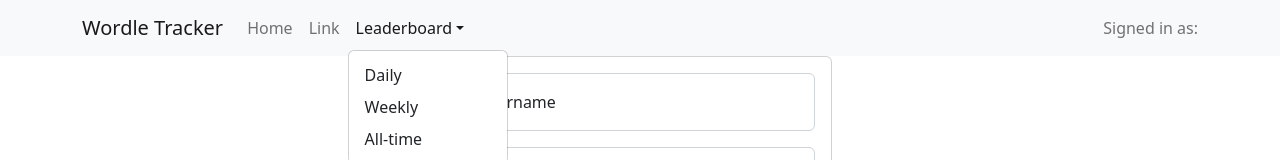
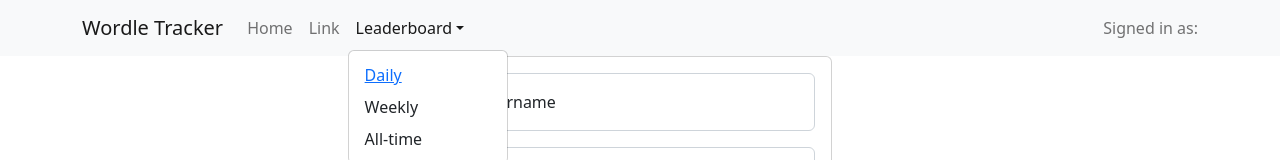
Before and after one commit to inigobo/wordle-leaderboard, a React (Create React App) app: page /login in a window 1280 px wide. Both pictures are taken after a click on the button "Leaderboard". Shown: the top 160 px of the page. Built offline with nearby package versions, Linux system fonts and the light colour scheme.

Commit message:
fix for context

```diff
--- a/src/components/LoginForm/LoginForm.jsx
+++ b/src/components/LoginForm/LoginForm.jsx
@@ -12,14 +12,11 @@
     const { globalContext, setGlobalContext } = useGlobalContext();
 
     const handleSubmit = (event) => {
-        const form = event.currentTarget;
-        if (form.checkValidity() === false) {
-            event.preventDefault();
-            event.stopPropagation();
-        }
-
+        event.preventDefault();
+        event.stopPropagation();
+        console.log(event.target.username.value,'>>>username')
         setValidated(true);
-        setGlobalContext({ ...globalContext,username:'username', isLoggedIn: true })
+        setGlobalContext({ ...globalContext,username:event.target.username.value, isLoggedIn: true })
     };
     console.log(globalContext);
     return (
@@ -32,8 +29,10 @@
                         className="mb-3">
                         <Form.Control
                             type="text"
+                            name="username"
                             placeholder='Username'
-                            required />
+                            required
+                        />
                         <Form.Control.Feedback></Form.Control.Feedback>
                         <Form.Control.Feedback type="invalid">
                             Please choose a username.
@@ -42,6 +41,7 @@
                     <FloatingLabel
                         controlId="floatingInput"
                         label="Email"
+                        name="email"
                         className="mb-3">
                         <Form.Control
                             type="email"
--- a/src/components/Navbar/Navbar.jsx
+++ b/src/components/Navbar/Navbar.jsx
@@ -3,6 +3,7 @@
 import Nav from 'react-bootstrap/Nav';
 import Navbar from 'react-bootstrap/Navbar';
 import NavDropdown from 'react-bootstrap/NavDropdown';
+import { Link } from 'react-router-dom';
 import { useGlobalContext } from '../../contexts/GlobalContext';
 
 const HeaderNav = () => {
@@ -21,7 +22,11 @@
                         <Nav.Link href="#home">Home</Nav.Link>
                         <Nav.Link href="link">Link</Nav.Link>
                         <NavDropdown title="Leaderboard" id="basic-nav-dropdown">
-                            <NavDropdown.Item href="/leaderboard">Daily</NavDropdown.Item>
+                            <NavDropdown.Item >
+                                <Link to="/leaderboard">
+                                Daily
+                                </Link>
+                            </NavDropdown.Item>
                             <NavDropdown.Item href="#action/3.2">Weekly</NavDropdown.Item>
                             <NavDropdown.Item href="#action/3.3">All-time</NavDropdown.Item>
                         </NavDropdown>
--- a/src/pages/Leaderboard/Leaderboard.jsx
+++ b/src/pages/Leaderboard/Leaderboard.jsx
@@ -1,6 +1,9 @@
 import UserList from "../../components/UserList/UserList";
+import { useGlobalContext } from "../../contexts/GlobalContext";
 
 const Leaderboard = () => {
+    const { globalContext} = useGlobalContext()
+    console.log(globalContext,'>>>>')
     return (
         <>
             <div>Leaderboard</div>
```
